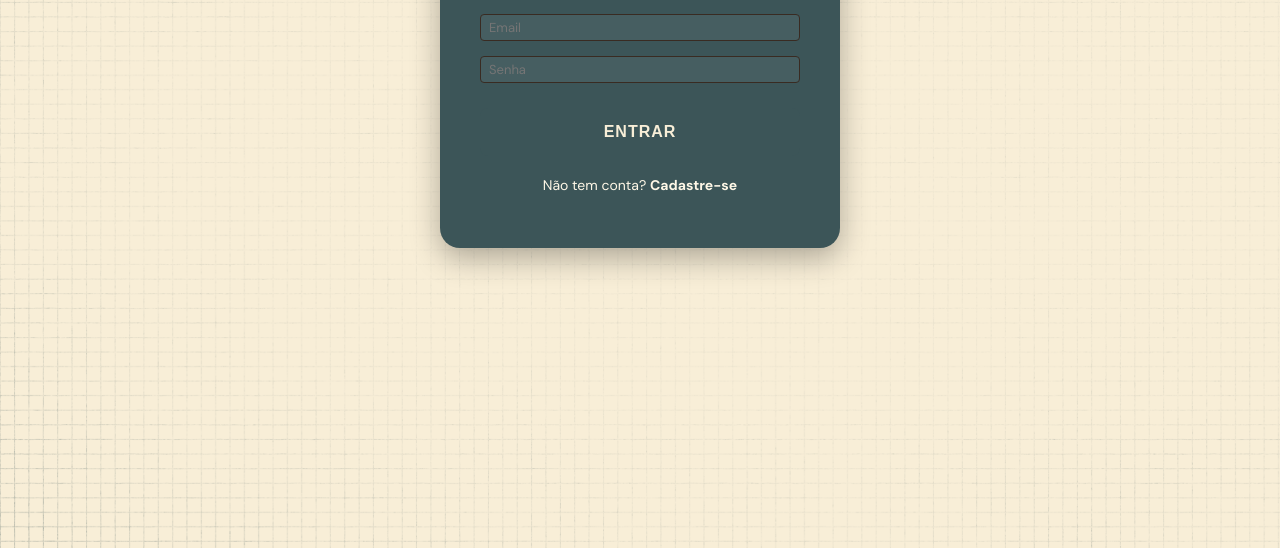
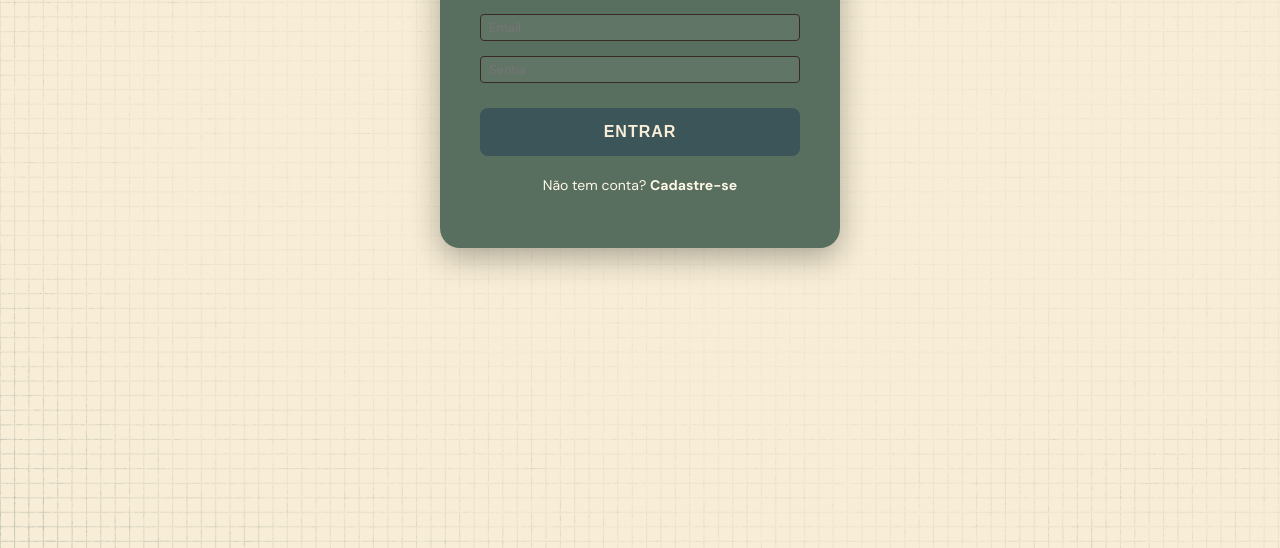
Before and after one commit to MaximusGugu/contas, a plain HTML site: page index.html in a window 1280 px wide. Shown: the part 252-800 px from the top of the page. Drawn offline with nearby package versions, Linux system fonts and the light colour scheme; no server answers.

Commit message:
Update style.css

```diff
--- a/style.css
+++ b/style.css
@@ -717,7 +717,7 @@ body {
 }
 
 .auth-card {
-  background: var(--P06);
+  background: var(--P05);
   padding: 40px;
   border-radius: 20px;
   box-shadow: 0 10px 30px rgba(0,0,0,0.3);
```
